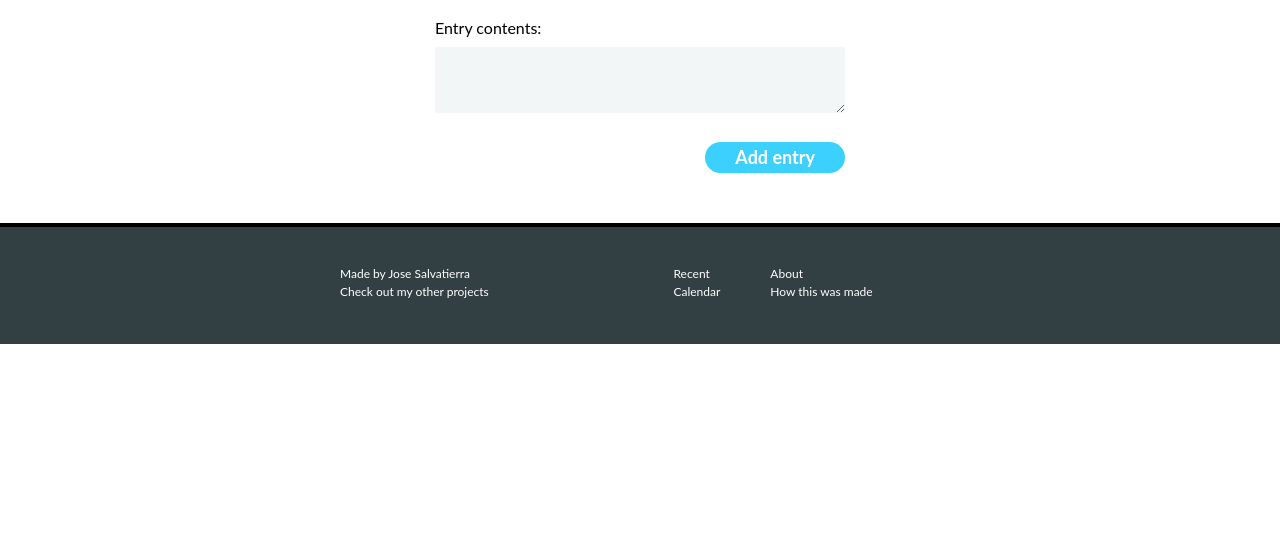
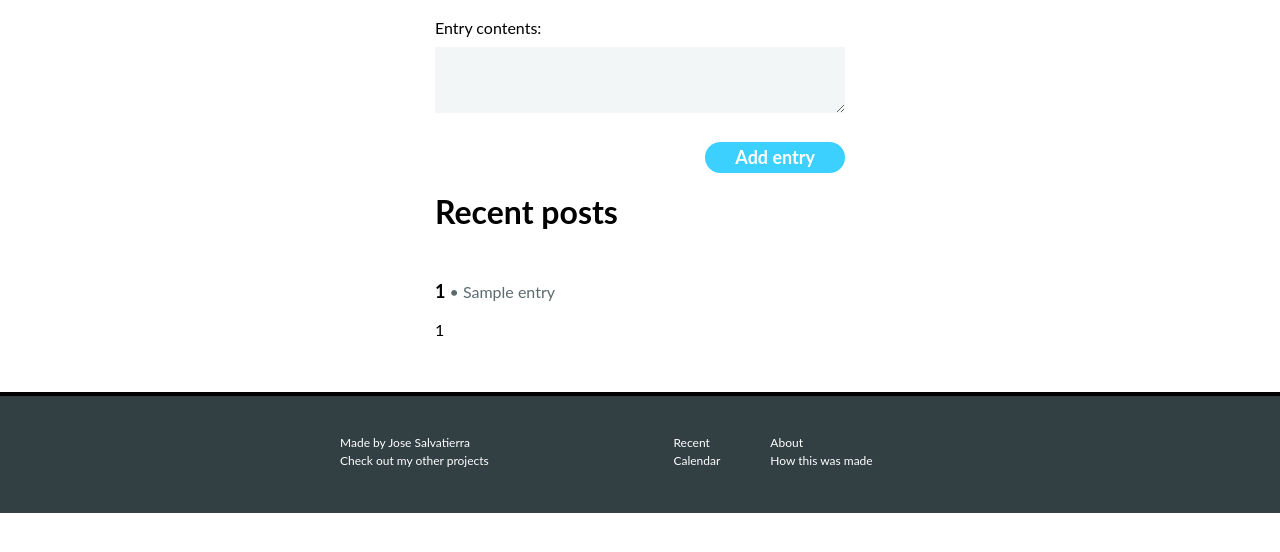
Before and after one commit to RyanLinCode/flask_microblog, a Flask app: template templates/home.html in a window 1280 px wide. Shown: the part 231-783 px from the top of the page. Run offline with Flask 2, Linux system fonts and the light colour scheme; the template is opened without the code that fills it: most values are stand-ins (such as "Sample title", 1, 10 or a date in 2020).

Commit message:
insert MongoDB

```diff
--- a/app.py
+++ b/app.py
@@ -1,9 +1,28 @@
+import datetime
+
 from flask import Flask, render_template, request
+from pymongo import MongoClient
+
+app = Flask(__name__)
+client = MongoClient("mongodb+srv://ryan_01:zxcv1122@microblog-application.tmwkt.mongodb.net/test")
+app.db = client.microblog
+entries = []
 
 
-app = Flask(__name__)
-
-
-@app.route("/")
+@app.route("/", methods=["GET", "POST"])
 def home():
-    return render_template("home.html")
+    # print([e for e in app.db.entries.find({})])
+    if request.method == "POST":
+        entry_content = request.form.get("content") # 接收 name = content
+        formatted_date = datetime.datetime.today().strftime("%Y-%m-%d")
+        entries.append((entry_content, formatted_date))
+        app.db.entries.insert({"content": entry_content, "date": formatted_date})
+    entries_with_date = [
+        (
+            entry[0],
+            entry[1],
+            datetime.datetime.strptime(entry[1], "%Y-%m-%d").strftime(" %b %d")
+        )
+        for entry in entries
+    ]
+    return render_template("home.html", entries= entries_with_date)
--- a/requirements.txt
+++ b/requirements.txt
@@ -1,7 +1,9 @@
 click==8.0.1
 colorama==0.4.4
+dnspython==1.16.0
 Flask==2.0.1
 itsdangerous==2.0.1
 Jinja2==3.0.1
 MarkupSafe==2.0.1
+pymongo==3.12.0
 Werkzeug==2.0.1
--- a/templates/home.html
+++ b/templates/home.html
@@ -32,7 +32,20 @@
         <button type="submit" class="form__submit">Add entry</button>
       </form>
     </section>
-
+    <section>
+      <h1>Recent posts</h1>
+      {% for entry in entries %}
+        <article class="entry">
+          <div>
+            <h2 class="entry__title">{{ entry[0] | truncate(30, true) }}</h2>
+            <time class="entry__date" datetime="{{ entry[1] }}">• {{ entry[2] }}</time>
+          </div>
+          <p class="entry__content">
+            {{ entry[0] }}
+          </p>
+        </article>
+      {% endfor %}
+    </section>
   </main>
   <footer class="footer">
     <div class="footer__content">
```
